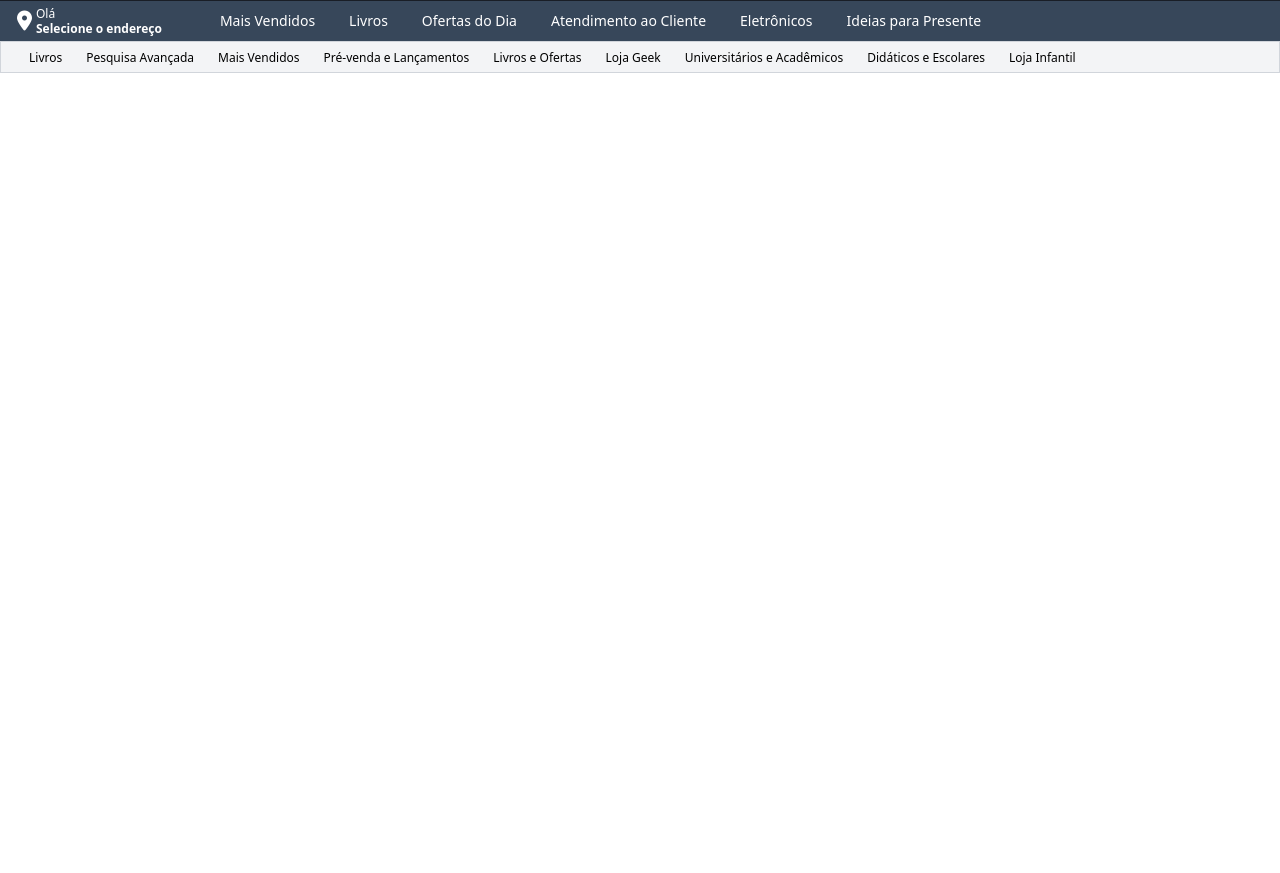
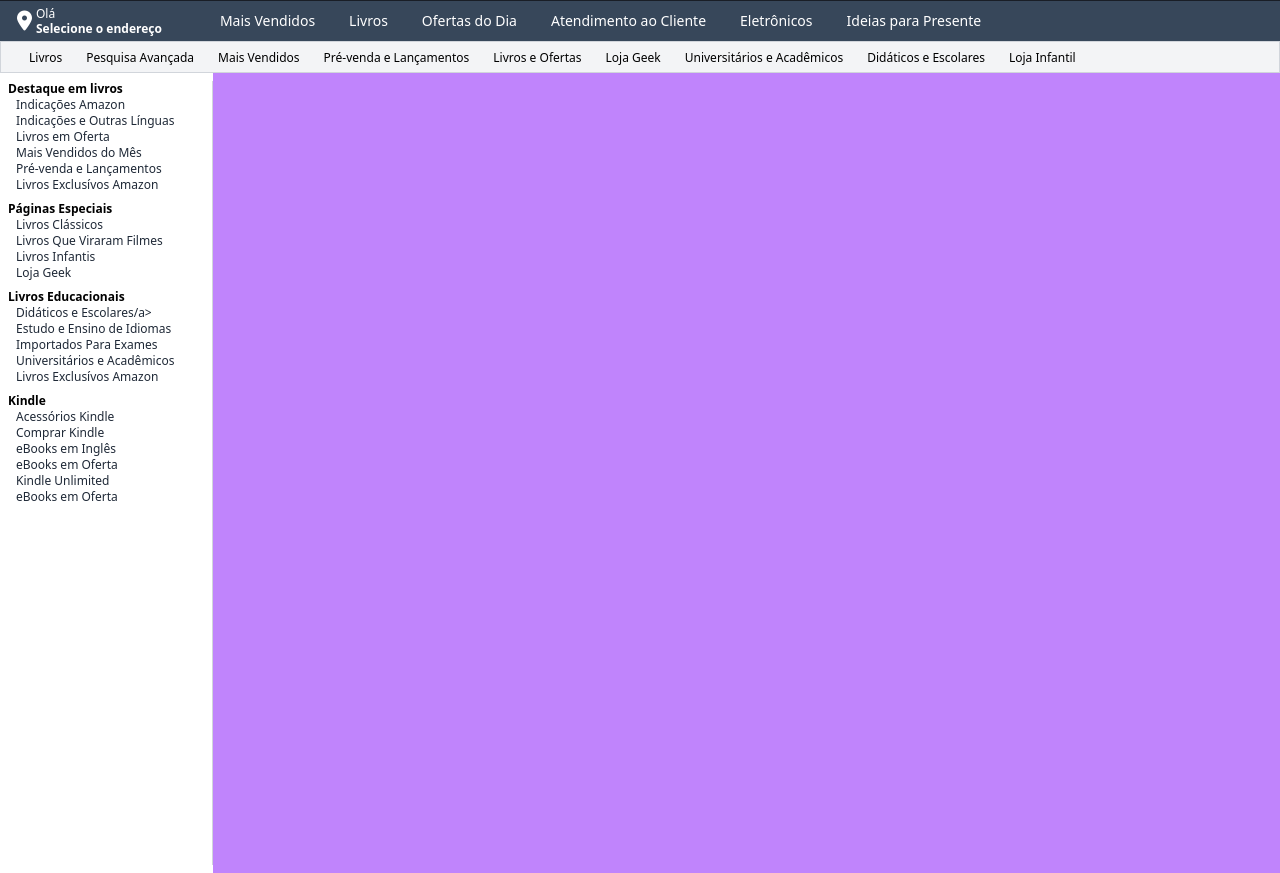
Before and after one commit to felype-carvalho/amazon-page-clone, a website: page src/index.html in a window 1280 px wide. Shown: the part 59-932 px from the top of the page. Before the commit the page ends 800 px from the top, so only its background shows below. Drawn offline with Linux system fonts and the light colour scheme.

Commit message:
Add left navbar

```diff
--- a/src/index.html
+++ b/src/index.html
@@ -111,5 +111,90 @@
             </div>
         </div>
     </header>
+    <main>
+        <div class="grid grid-cols-6">
+            <!-- LEFT NAVBAR -->
+            <div class="col-span-1 hidden md:block pl-2 my-2 border-r border-gray-300 text-xs">
+                <h3 class="font-bold">Destaque em livros</h3>
+                <ul class="pl-2 mb-2">
+                    <li class="text-gray-800 hover:text-orange-650">
+                        <a href="#">Indicações Amazon</a>
+                    </li>
+                    <li class="text-gray-800 hover:text-orange-650">
+                        <a href="#">Indicações e Outras Línguas</a>
+                    </li>
+                    <li class="text-gray-800 hover:text-orange-650">
+                        <a href="#">Livros em Oferta</a>
+                    </li>
+                    <li class="text-gray-800 hover:text-orange-650">
+                        <a href="#">Mais Vendidos do Mês</a>
+                    </li>
+                    <li class="text-gray-800 hover:text-orange-650">
+                        <a href="#">Pré-venda e Lançamentos</a>
+                    </li>
+                    <li class="text-gray-800 hover:text-orange-650">
+                        <a href="#">Livros Exclusívos Amazon</a>
+                    </li>
+                </ul>
+                <h3 class="font-bold">Páginas Especiais</h3>
+                <ul class="pl-2 mb-2">
+                    <li class="text-gray-800 hover:text-orange-650">
+                        <a href="#">Livros Clássicos</a>
+                    </li>
+                    <li class="text-gray-800 hover:text-orange-650">
+                        <a href="#">Livros Que Viraram Filmes</a>
+                    </li>
+                    <li class="text-gray-800 hover:text-orange-650">
+                        <a href="#">Livros Infantis</a>
+                    </li>
+                    <li class="text-gray-800 hover:text-orange-650">
+                        <a href="#">Loja Geek</a>
+                    </li>
+                </ul>
+                <h3 class="font-bold">Livros Educacionais</h3>
+                <ul class="pl-2 mb-2">
+                    <li class="text-gray-800 hover:text-orange-650">
+                        <a href="#">Didáticos e Escolares/a>
+                    </li>
+                    <li class="text-gray-800 hover:text-orange-650">
+                        <a href="#">Estudo e Ensino de Idiomas</a>
+                    </li>
+                    <li class="text-gray-800 hover:text-orange-650">
+                        <a href="#">Importados Para Exames</a>
+                    </li>
+                    <li class="text-gray-800 hover:text-orange-650">
+                        <a href="#">Universitários e Acadêmicos</a>
+                    </li>
+                    <li class="text-gray-800 hover:text-orange-650">
+                        <a href="#">Livros Exclusívos Amazon</a>
+                    </li>
+                </ul>
+                <h3 class="font-bold">Kindle</h3>
+                <ul class="pl-2 mb-2">
+                    <li class="text-gray-800 hover:text-orange-650">
+                        <a href="#">Acessórios Kindle</a>
+                    </li>
+                    <li class="text-gray-800 hover:text-orange-650">
+                        <a href="#">Comprar Kindle</a>
+                    </li>
+                    <li class="text-gray-800 hover:text-orange-650">
+                        <a href="#">eBooks em Inglês</a>
+                    </li>
+                    <li class="text-gray-800 hover:text-orange-650">
+                        <a href="#">eBooks em Oferta</a>
+                    </li>
+                    <li class="text-gray-800 hover:text-orange-650">
+                        <a href="#">Kindle Unlimited</a>
+                    </li>
+                    <li class="text-gray-800 hover:text-orange-650">
+                        <a href="#">eBooks em Oferta</a>
+                    </li>
+                </ul>
+            </div>
+            <!-- CONTEND -->
+            <div class="col-span-5 bg-purple-400 h-screen"></div>
+        </div>
+    </main>
+
 </body>
 </html>
```
Also changed, not shown: src/css/styles.css.
